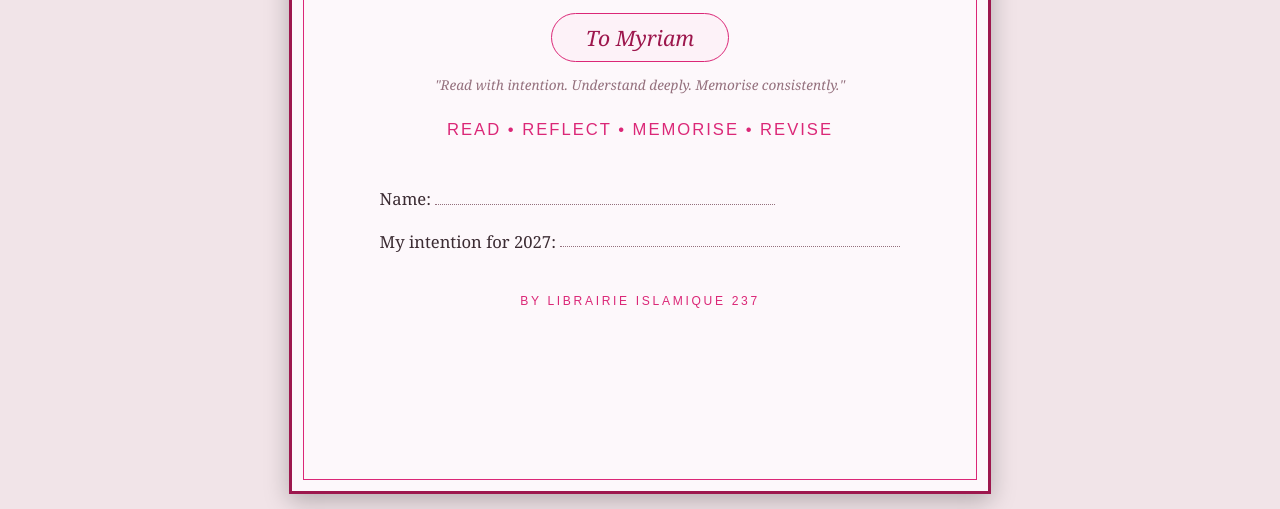
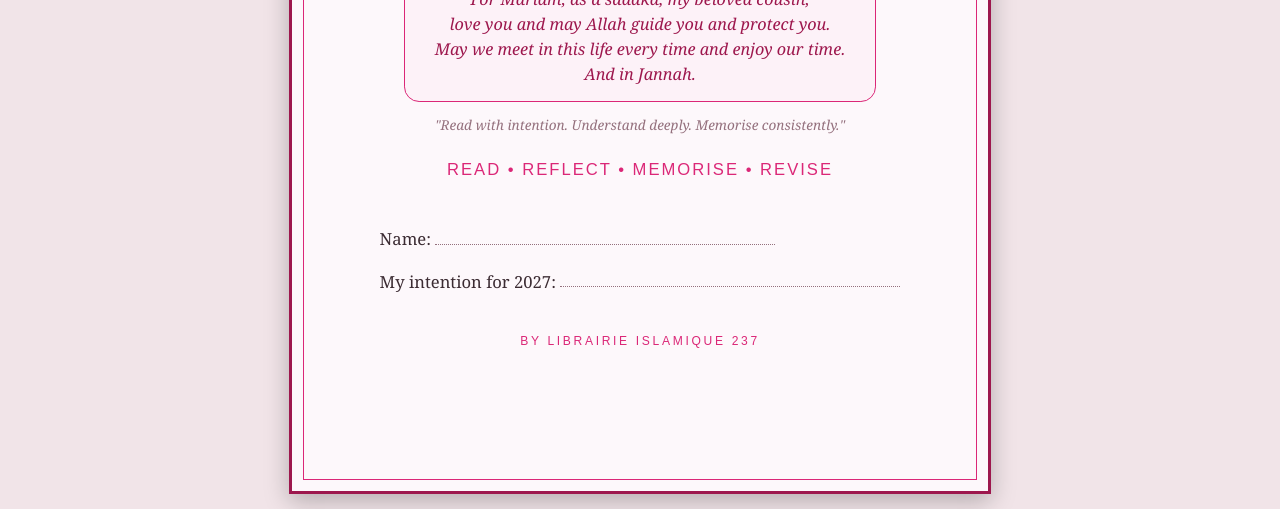
Before and after one commit to Thecovestudio26/Quran, a plain HTML site: page planner-imprimable/quran-planner-2027-en-pink.html in a window 1280 px wide. Shown: the part 591-1100 px from the top of the page. Drawn offline with Linux system fonts and the light colour scheme.

Commit message:
Dédicace : « For Mariam, as a sadaka, my beloved cousin... And in Jannah. » sur la couverture rose

```diff
--- a/planner-imprimable/quran-planner-2027-en-pink.html
+++ b/planner-imprimable/quran-planner-2027-en-pink.html
@@ -9,7 +9,7 @@
   (yearly vision, 114-surah index, Hifdh, Juz Amma, 12 months x 3 pages,
   52 weeks, spaced revision, 114 study sheets, extras).
 
-  Cover credit: Librairie Islamique 237. Dedicated to Myriam.
+  Cover credit: Librairie Islamique 237. Dedicated to Mariam.
 
   HOW TO PRINT:
   1. Open this file in any browser (Chrome, Edge, Safari...).
@@ -107,8 +107,9 @@
   .cover h1{ font-size:15mm; color:var(--rose); margin:5mm 0 1mm 0; letter-spacing:1.5pt; }
   .cover .subtitle{ font-size:4.6mm; color:var(--ink); font-style:italic; margin:2mm 0 0 0; }
   .cover .dedication{
-    font-style:italic; font-size:5.6mm; color:var(--rose); background:var(--pink-soft);
-    border:.8pt solid var(--pink); border-radius:10mm; padding:2.4mm 9mm; margin:4mm 0 0 0;
+    font-style:italic; font-size:4.3mm; line-height:1.55; color:var(--rose); background:var(--pink-soft);
+    border:.8pt solid var(--pink); border-radius:4mm; padding:3.5mm 8mm; margin:4mm 0 0 0;
+    max-width:145mm;
   }
   .cover .mantra{ font-size:3.6mm; color:var(--muted); font-style:italic; margin:3.5mm 0 0 0; }
   .cover .tagline{ font-size:4.4mm; color:var(--pink); font-family:'Avenir Next',Arial,sans-serif; letter-spacing:1.5pt; text-transform:uppercase; margin-top:7mm; }
@@ -197,7 +198,12 @@
   <h1>QURAN PLANNER</h1>
   <div class="year">2027</div>
   <div class="subtitle">My Quran Journey &bull; 2027 Edition</div>
-  <div class="dedication">To Myriam</div>
+  <div class="dedication">
+    For Mariam, as a sadaka, my beloved cousin,<br>
+    love you and may Allah guide you and protect you.<br>
+    May we meet in this life every time and enjoy our time.<br>
+    And in Jannah.
+  </div>
   <div class="mantra">"Read with intention. Understand deeply. Memorise consistently."</div>
   <div class="tagline">Read &bull; Reflect &bull; Memorise &bull; Revise</div>
   <div class="fields">
```
Also changed, not shown: 1 other file.
